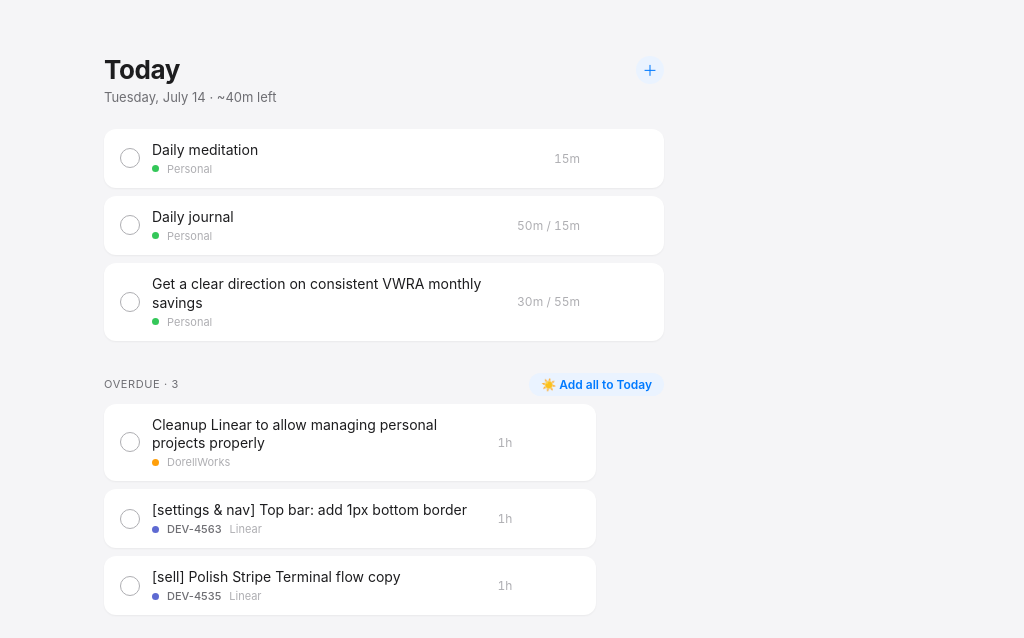
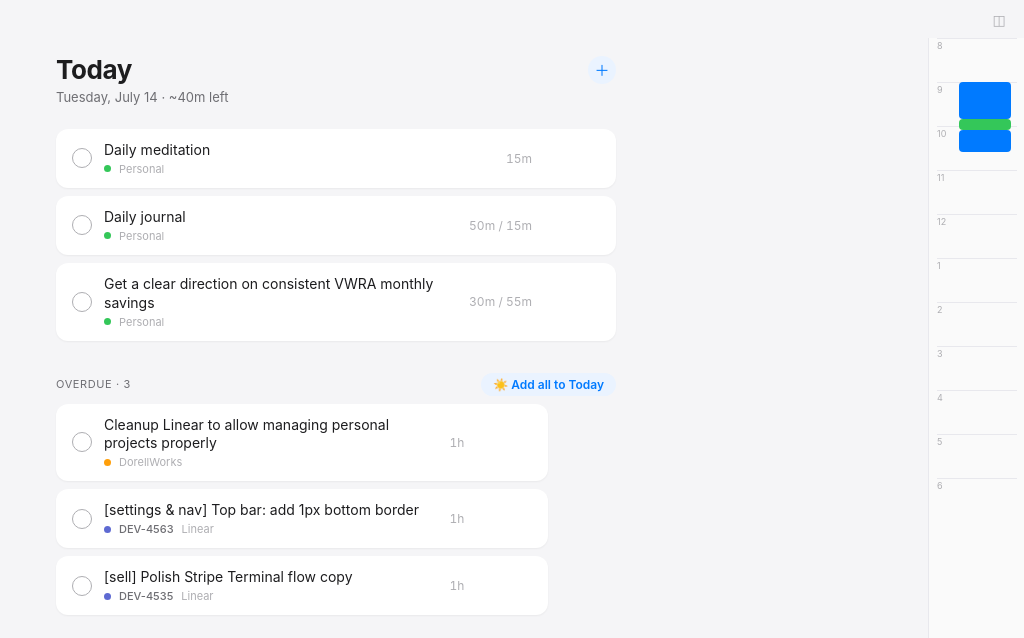
Before and after one commit to dorelljames/daybird, a React (Vite) app: page / in a window 1280 px wide. Shown: the top 638 px of the page, without its empty margins (256-1280 px from the left). Built offline with nearby package versions, Linux system fonts and the light colour scheme.

Commit message:
feat: collapsible time rail with tested block layout

```diff
--- a/src/App.tsx
+++ b/src/App.tsx
@@ -1,15 +1,21 @@
 import { useNow } from "./hooks/useNow";
 import TodayView from "./components/TodayView";
+import TimeRail from "./components/TimeRail";
+import { useDaybird } from "./state/store";
 
 export default function App() {
   const now = useNow(1000);
+  const s = useDaybird();
   return (
     <div className="shell">
-      <div className="titlebar" data-tauri-drag-region />
+      <div className="titlebar" data-tauri-drag-region>
+        <button className="rail-toggle" onClick={() => s.toggleRail()} aria-label="toggle time rail">◫</button>
+      </div>
       <div className="shell-body">
         <main className="shell-main">
           <TodayView now={now} />
         </main>
+        <TimeRail now={now} />
       </div>
     </div>
   );
--- /dev/null
+++ b/src/components/TimeRail.tsx
@@ -0,0 +1,45 @@
+import { AnimatePresence, motion } from "motion/react";
+import { useDaybird } from "../state/store";
+import { layoutRail } from "../lib/rail";
+
+const DAY_START = 8;
+const PX_PER_HOUR = 44;
+const HOURS = [8, 9, 10, 11, 12, 13, 14, 15, 16, 17, 18];
+
+export default function TimeRail({ now }: { now: number }) {
+  const s = useDaybird();
+  const blocks = layoutRail(s.entries, DAY_START, PX_PER_HOUR, now);
+  const nowTop = ((now - new Date(now).setHours(DAY_START, 0, 0, 0)) / 3_600_000) * PX_PER_HOUR;
+
+  return (
+    <AnimatePresence initial={false}>
+      {s.railOpen && (
+        <motion.aside
+          className="rail"
+          initial={{ width: 0, opacity: 0 }}
+          animate={{ width: 96, opacity: 1 }}
+          exit={{ width: 0, opacity: 0 }}
+          transition={{ type: "spring", stiffness: 300, damping: 32 }}
+        >
+          <div className="rail-inner">
+            {HOURS.map((h, i) => (
+              <div key={h} className="rail-hour" style={{ top: i * PX_PER_HOUR }}>
+                {h <= 12 ? h : h - 12}
+              </div>
+            ))}
+            {blocks.map((b, i) => (
+              <motion.div
+                key={i}
+                className={`rail-block rail-${b.kind}`}
+                initial={{ opacity: 0 }}
+                animate={{ opacity: 1 }}
+                style={{ top: b.top, height: Math.max(3, b.height) }}
+              />
+            ))}
+            {nowTop > 0 && <div className="rail-now" style={{ top: nowTop }} />}
+          </div>
+        </motion.aside>
+      )}
+    </AnimatePresence>
+  );
+}
--- /dev/null
+++ b/src/lib/rail.ts
@@ -0,0 +1,38 @@
+import { EntryKind, TimeEntry } from "../types";
+import { MIN } from "./time";
+
+export interface RailBlock {
+  top: number;
+  height: number;
+  kind: EntryKind | "gap";
+}
+
+const GAP_MIN = 3;
+
+export function layoutRail(
+  entries: TimeEntry[],
+  dayStartHour: number,
+  pxPerHour: number,
+  now: number
+): RailBlock[] {
+  const dayStart = new Date(now);
+  dayStart.setHours(dayStartHour, 0, 0, 0);
+  const origin = dayStart.getTime();
+  const toPx = (ms: number) => ((ms - origin) / (60 * MIN)) * pxPerHour;
+
+  const sorted = entries
+    .filter((e) => (e.end ?? now) > origin)
+    .map((e) => ({ ...e, end: e.end ?? now }))
+    .sort((a, b) => a.start - b.start);
+
+  const blocks: RailBlock[] = [];
+  let prevEnd: number | null = null;
+  for (const e of sorted) {
+    if (prevEnd !== null && e.start - prevEnd >= GAP_MIN * MIN) {
+      blocks.push({ top: toPx(prevEnd), height: toPx(e.start) - toPx(prevEnd), kind: "gap" });
+    }
+    blocks.push({ top: toPx(e.start), height: toPx(e.end) - toPx(e.start), kind: e.kind });
+    prevEnd = e.end;
+  }
+  return blocks;
+}
--- a/src/styles/app.css
+++ b/src/styles/app.css
@@ -100,3 +100,20 @@ input { font: inherit; color: inherit; }
 .overdue-row .task { flex: 1; opacity: 0.75; }
 .overdue-pull { flex-shrink: 0; opacity: 0; transition: opacity 0.15s; }
 .overdue-row:hover .overdue-pull { opacity: 1; }
+
+/* === time rail === */
+.titlebar { display: flex; align-items: center; justify-content: flex-end; padding: 0 var(--sp-3); }
+.rail-toggle { color: var(--ink-3); font-size: 14px; width: 26px; height: 26px; border-radius: 6px; }
+.rail-toggle:hover { background: var(--line); color: var(--ink-2); }
+.rail { overflow: hidden; border-left: 1px solid var(--line); background: var(--surface-2); }
+.rail-inner { position: relative; width: 96px; height: 100%; padding: var(--sp-2); }
+.rail-hour { position: absolute; left: 8px; color: var(--ink-3); font-size: 9px; border-top: 1px solid var(--line); width: 80px; padding-top: 1px; }
+.rail-block { position: absolute; left: 30px; width: 52px; border-radius: 4px; }
+.rail-work { background: var(--accent); opacity: 0.5; }
+.rail-break { background: var(--green); opacity: 0.5; }
+.rail-discarded { background: var(--ink-3); opacity: 0.3; }
+.rail-gap {
+  background: repeating-linear-gradient(45deg, var(--line), var(--line) 3px, transparent 3px, transparent 6px);
+  border: 1px dashed var(--ink-3); opacity: 0.7;
+}
+.rail-now { position: absolute; left: 26px; width: 60px; height: 2px; background: var(--red); border-radius: 1px; }
```
Also changed, not shown: 1 other file (tests, documents, lock files or other folders).
